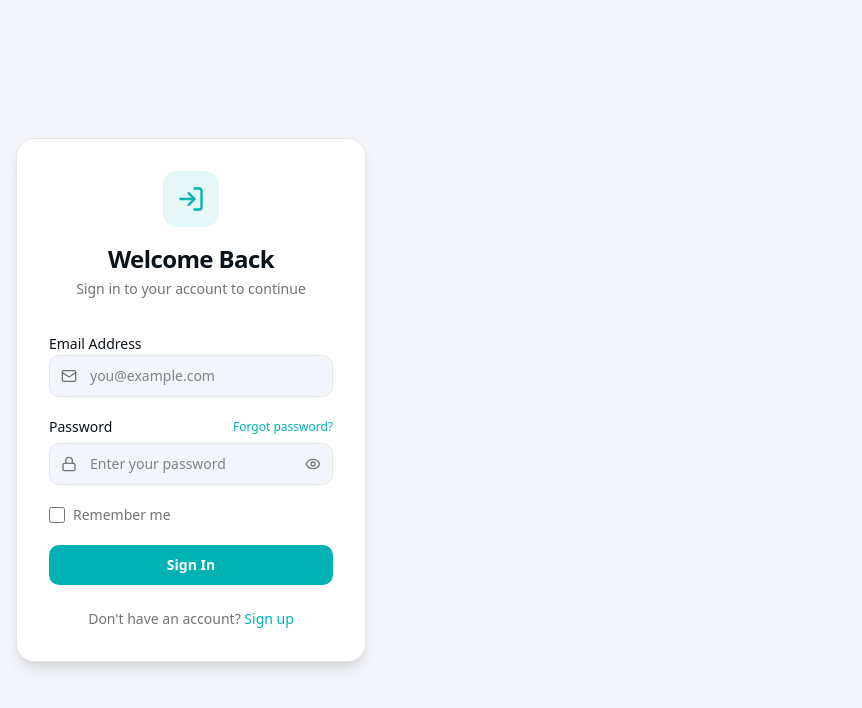
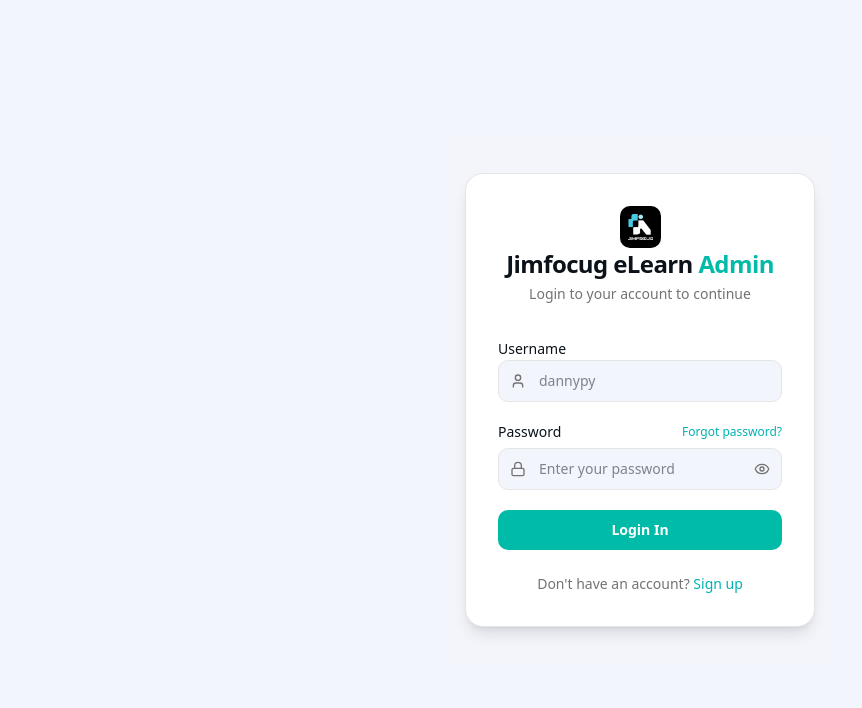
Before and after one commit to Danny-Py5/jimfocug-eLearn-admin, a Next.js app: page /login in a window 1280 px wide. Shown: the top 708 px of the page, without its empty margins (0-862 px from the left). Built offline with nearby package versions, Linux system fonts and the light colour scheme.

Commit message:
feat(login): login user

```diff
--- a/app/api/auth/route.ts
+++ b/app/api/auth/login/route.ts
@@ -45,7 +45,9 @@ export async function POST(request: Request) {
     });
 
     return nextResponse;
-  } catch {
+  } catch (e) {
+    console.log(e);
+
     return NextResponse.json(
       {
         msg: "Unable to connect to server",
--- a/app/layout.tsx
+++ b/app/layout.tsx
@@ -1,11 +1,6 @@
 import type { Metadata } from "next";
 import { Geist, Geist_Mono } from "next/font/google";
 import "./globals.css";
-import Sidebar from "@/components/Sidebar";
-import { ScreenProvider } from "@/lib/ScreenProvider";
-import Header from "@/components/Header";
-import { LogIn } from "lucide-react";
-import AuthCheck from "@/lib/AuthCheck";
 
 const geistSans = Geist({
   variable: "--font-geist-sans",
--- /dev/null
+++ b/app/login/loading.tsx
@@ -0,0 +1,7 @@
+export default function Loading() {
+  return (
+    <div className="flex min-h-screen items-center justify-center">
+      <div className="size-8 animate-spin rounded-full border-4 border-primary/20 border-t-primary" />
+    </div>
+  );
+}
--- a/app/login/page.tsx
+++ b/app/login/page.tsx
@@ -1,54 +1,98 @@
 "use client";
 
-import { useState } from "react";
-import { Mail, Lock, Eye, EyeOff, LogIn } from "lucide-react";
+import { FormEvent, useState } from "react";
+import { Lock, Eye, EyeOff, User } from "lucide-react";
 import Link from "next/link";
+import { useRouter } from "next/navigation";
+import JimfocugLogo from "@/components/JimfocugLogo";
+import Button from "@/components/Button";
 
 export default function LoginScreen() {
-  const [email, setEmail] = useState("");
+  const router = useRouter();
+
+  const [username, setUsername] = useState("");
   const [password, setPassword] = useState("");
   const [showPassword, setShowPassword] = useState(false);
   const [isLoading, setIsLoading] = useState(false);
-  const [rememberMe, setRememberMe] = useState(false);
+  const [error, setError] = useState("");
 
-  const handleSubmit = async (e: React.FormEvent) => {
+  async function handleSubmit(e: FormEvent<HTMLFormElement>) {
     e.preventDefault();
+
     setIsLoading(true);
-    // Simulate login
-    await new Promise((resolve) => setTimeout(resolve, 1500));
-    setIsLoading(false);
-    console.log("Login:", { email, password, rememberMe });
-  };
+    setError("");
+
+    try {
+      const response = await fetch("/api/auth/login", {
+        method: "POST",
+        headers: {
+          "Content-Type": "application/json",
+        },
+        body: JSON.stringify({
+          username,
+          password,
+        }),
+      });
+
+      const data = await response.json();
+
+      if (!response.ok) {
+        setError(data.message || "Invalid userName or password");
+        return;
+      }
+      console.log({ data });
+
+      router.replace("/");
+      return;
+    } catch {
+      setError("Something went wrong. Please try again.");
+    } finally {
+      setIsLoading(false);
+    }
+  }
 
   return (
-    <div className="flex min-h-screen items-center justify-center bg-muted/30 px-4 py-12">
-      <div className="w-full max-w-md rounded-2xl border bg-card p-8 shadow-lg">
+    <div className="flex items-center w-[500] justify-center bg-muted/30 px-4 py-8 m-auto">
+      <div className="w-full max-w-md rounded-2xl  border bg-card p-8 shadow-lg">
         {/* Logo / Brand */}
         <div className="mb-8 text-center">
-          <div className="mx-auto mb-4 flex size-14 items-center justify-center rounded-xl bg-primary/10 text-primary">
-            <LogIn className="size-7" />
+          <div className="justify-self-center">
+            <JimfocugLogo />
           </div>
-          <h1 className="text-2xl font-bold tracking-tight">Welcome Back</h1>
+
+          <h1 className="text-2xl font-bold tracking-tight">
+            Jimfocug eLearn <span className="text-teal-500">Admin</span>
+          </h1>
+
           <p className="mt-1 text-sm text-muted-foreground">
-            Sign in to your account to continue
+            Login to your account to continue
           </p>
         </div>
 
+        {/* Error */}
+        {error && (
+          <div className="mb-5 rounded-lg bg-destructive/10 px-4 py-3 text-sm text-destructive">
+            {error}
+          </div>
+        )}
+
         {/* Form */}
         <form onSubmit={handleSubmit} className="space-y-5">
-          {/* Email */}
+          {/* username */}
           <div className="space-y-1.5">
-            <label htmlFor="email" className="text-sm font-medium">
-              Email Address
+            <label htmlFor="userName" className="text-sm font-medium">
+              Username
             </label>
+
             <div className="relative">
-              <Mail className="absolute left-3 top-1/2 size-4 -translate-y-1/2 text-muted-foreground" />
+              <User className="absolute left-3 top-1/2 size-4 -translate-y-1/2 text-muted-foreground" />
+
               <input
-                id="email"
-                type="email"
-                placeholder="you@example.com"
-                value={email}
-                onChange={(e) => setEmail(e.target.value)}
+                id="userName"
+                type="userName"
+                placeholder="dannypy"
+                value={username}
+                onChange={(e) => setUsername(e.target.value)}
                 required
                 className="w-full rounded-lg border bg-background py-2.5 pl-10 pr-4 text-sm outline-none transition focus:border-primary focus:ring-1 focus:ring-primary"
               />
@@ -61,6 +105,7 @@ export default function LoginScreen() {
               <label htmlFor="password" className="text-sm font-medium">
                 Password
               </label>
+
               <Link
                 href="/forgot-password"
                 className="text-xs text-primary hover:underline"
@@ -68,8 +113,10 @@ export default function LoginScreen() {
                 Forgot password?
               </Link>
             </div>
+
             <div className="relative">
               <Lock className="absolute left-3 top-1/2 size-4 -translate-y-1/2 text-muted-foreground" />
+
               <input
                 id="password"
                 type={showPassword ? "text" : "password"}
@@ -79,9 +126,10 @@ export default function LoginScreen() {
                 required
                 className="w-full rounded-lg border bg-background py-2.5 pl-10 pr-10 text-sm outline-none transition focus:border-primary focus:ring-1 focus:ring-primary"
               />
+
               <button
                 type="button"
-                onClick={() => setShowPassword(!showPassword)}
+                onClick={() => setShowPassword((value) => !value)}
                 className="absolute right-3 top-1/2 -translate-y-1/2 text-muted-foreground hover:text-foreground"
               >
                 {showPassword ? <EyeOff size={16} /> : <Eye size={16} />}
@@ -89,35 +137,26 @@ export default function LoginScreen() {
             </div>
           </div>
 
-          {/* Remember Me */}
-          <div className="flex items-center gap-2">
-            <input
-              id="remember"
-              type="checkbox"
-              checked={rememberMe}
-              onChange={(e) => setRememberMe(e.target.checked)}
-              className="size-4 rounded border-muted-foreground/30 text-primary focus:ring-primary"
-            />
-            <label htmlFor="remember" className="text-sm text-muted-foreground">
-              Remember me
-            </label>
-          </div>
-
-          {/* Submit */}
-          <button
+          <Button
             type="submit"
+            className="flex w-full items-center justify-center gap-2 rounded-lg bg-teal-500 py-2.5 text-sm font-semibold text-primary-foreground transition-all  hover:bg-teal-600 disabled:opacity-70"
             disabled={isLoading}
-            className="flex w-full items-center justify-center gap-2 rounded-lg bg-primary py-2.5 text-sm font-semibold text-primary-foreground transition hover:bg-primary/90 disabled:opacity-70"
           >
             {isLoading ? (
               <>
                 <span className="size-4 animate-spin rounded-full border-2 border-white/30 border-t-white" />
-                Signing in...
+                Logging in...
               </>
             ) : (
-              "Sign In"
+              "Login In"
             )}
-          </button>
+          </Button>
+
+          {/* <button
+            type="submit"
+            disabled={isLoading}
+            className="flex w-full items-center justify-center gap-2 rounded-lg bg-primary py-2.5 text-sm font-semibold text-primary-foreground transition hover:bg-primary/90 disabled:opacity-70"
+          ></button> */}
         </form>
 
         {/* Footer */}
--- /dev/null
+++ b/components/HomeTree.tsx
@@ -0,0 +1,34 @@
+"use client";
+
+import { useScreen } from "@/lib/ScreenProvider";
+import Assignments from "@/lib/screens/Assignment";
+import Courses from "@/lib/screens/Courses";
+import Dashboard from "@/lib/screens/Dashboard";
+import LiveClasses from "@/lib/screens/LiveClasses";
+
+export default function HomeTree() {
+  const { activeScreen } = useScreen();
+  return (
+    <main className="flex-1 overflow-auto py-7 md:px-8 lg:px-10">
+      {activeScreen === "dashboard" ? (
+        <Dashboard />
+      ) : // <h1>Dashboard</h1>
+      activeScreen === "courses" ? (
+        <Courses />
+      ) : // <h1>Courses</h1>
+      activeScreen === "lessons" ? (
+        // <Lessons />
+        <h1>Lesson</h1>
+      ) : activeScreen === "assignments" ? (
+        <Assignments />
+      ) : // <h1>Assignment</h1>
+      activeScreen === "live-classes" ? (
+        <LiveClasses />
+      ) : (
+        // <h1>LIve classes</h1>
+        // <People />
+        <h1>People</h1>
+      )}
+    </main>
+  );
+}
--- /dev/null
+++ b/lib/AuthCheck.tsx
@@ -0,0 +1,20 @@
+"use client";
+import { useRouter } from "next/navigation";
+import { useEffect } from "react";
+
+export default function AuthCheck({ children }: { children: React.ReactNode }) {
+  const router = useRouter();
+  const isAuthenticated = false; // Replace with actual auth check
+
+  useEffect(() => {
+    if (!isAuthenticated) {
+      router.replace("/login");
+    }
+  }, [isAuthenticated, router]);
+
+  if (!isAuthenticated) {
+    return null; // or loading spinner
+  }
+
+  return children;
+}
--- /dev/null
+++ b/lib/auth.ts
@@ -0,0 +1,21 @@
+import { cookies } from "next/headers";
+import jwt from "jsonwebtoken";
+
+export async function getAuthenticatedUser() {
+  const cookieStore = await cookies();
+
+  const token = cookieStore.get("accessToken")?.value;
+  console.log({ token });
+
+  if (!token) {
+    return null;
+  }
+
+  try {
+    const decoded = jwt.verify(token, process.env.REFRESH_SECRET_KEY!);
+
+    return decoded;
+  } catch {
+    return null;
+  }
+}
--- a/package.json
+++ b/package.json
@@ -9,6 +9,7 @@
     "lint": "eslint"
   },
   "dependencies": {
+    "jsonwebtoken": "^9.0.3",
     "lucide-react": "^1.34.0",
     "next": "16.3.2",
     "react": "19.2.8",
@@ -17,6 +18,7 @@
   },
   "devDependencies": {
     "@tailwindcss/postcss": "^4",
+    "@types/jsonwebtoken": "^9.0.10",
     "@types/node": "^20",
     "@types/react": "^19",
     "@types/react-dom": "^19",
```
Also changed, not shown: app/page.tsx (+11 -30 lines), 1 other file (tests, documents, lock files or other folders).
